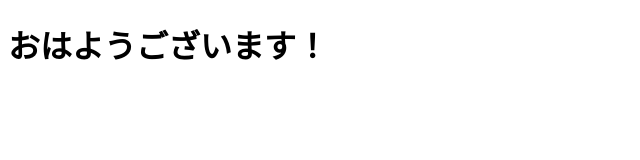
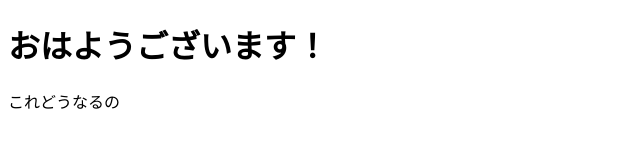
Before and after one commit to kotekote2/anbei, a plain HTML site: page index.html in a window 1280 px wide. Shown: the whole page, without its empty margins (0-640 px from the left). Drawn offline with Linux system fonts and the light colour scheme.

Commit message:
no message

```diff
--- a/index.html
+++ b/index.html
@@ -7,5 +7,6 @@
 </head>
 <body>
     <h1>おはようございます！</h1>
+    これどうなるの
 </body>
 </html>
```
